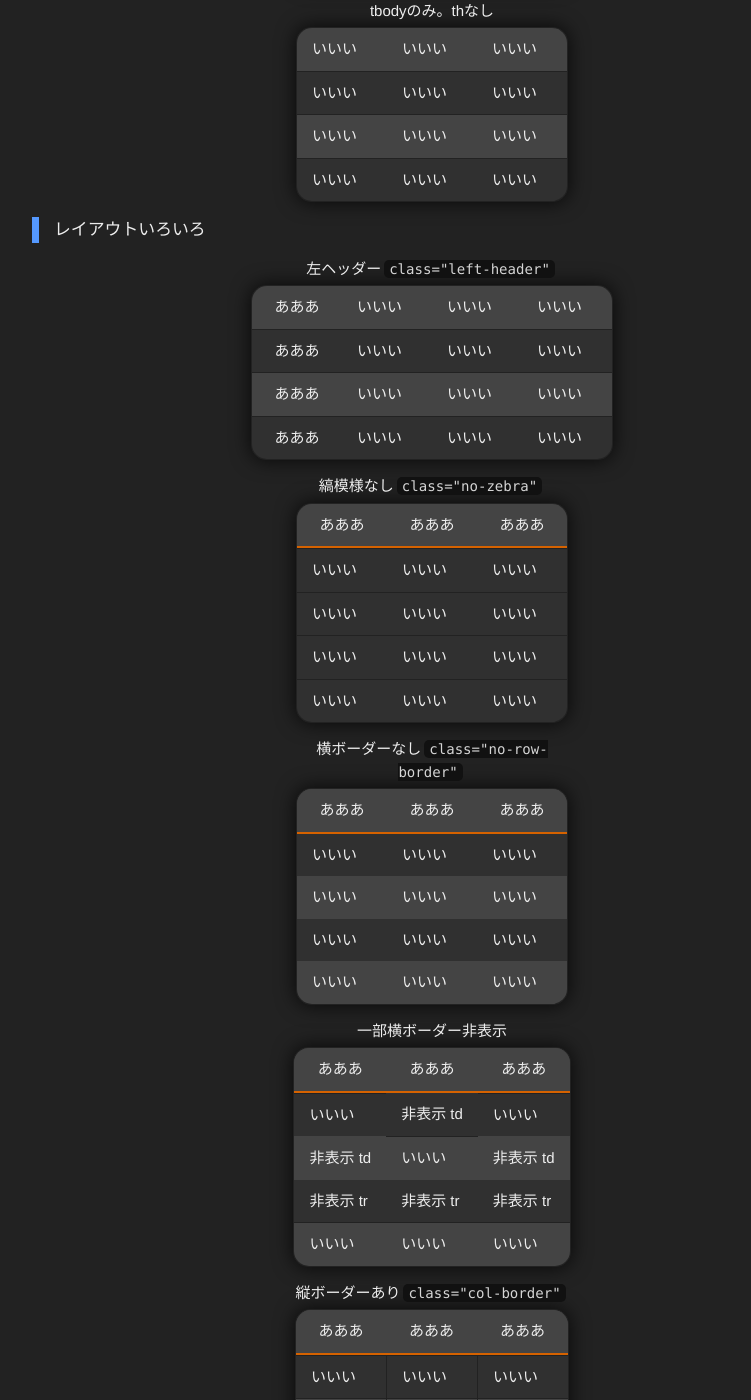
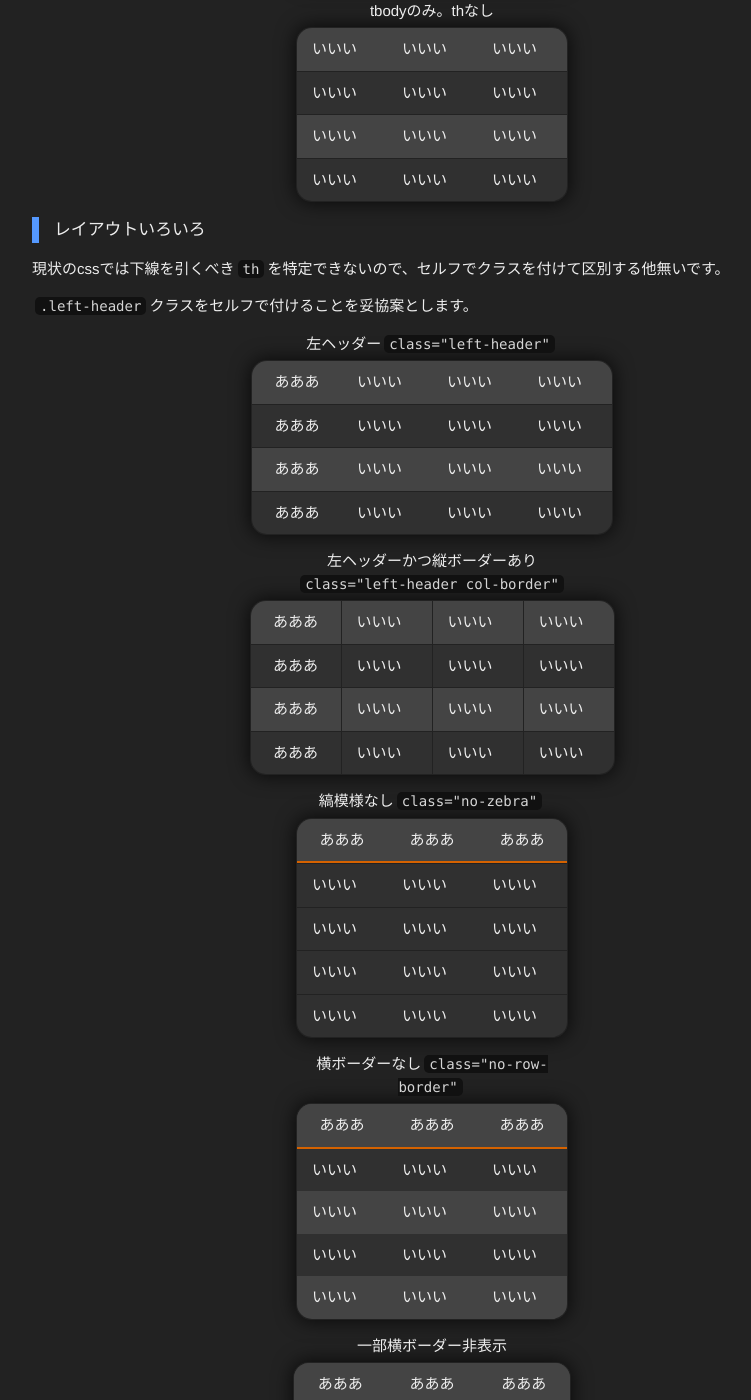
Before and after one commit to vuccaken/vuccaken.github.io, a Jekyll site: the page built from _pages/template.md, in a window 1280 px wide and 1400 px high, scrolled down 8197 px. Shown: the whole window, without its empty margins (208-959 px from the left). Built offline with Jekyll 4.4.1, drawn with Linux system fonts in a browser that asks for light colours; nearby versions of some CDN libraries; some of the changed text lies outside the part shown.

Commit message:
tableの縦ボーダー修正

```diff
--- a/_pages/template.md
+++ b/_pages/template.md
@@ -260,7 +260,7 @@
 | いいい | いいい | いいい |
 | いいい | いいい | いいい |
 
-テキスト方向、クラス指定
+テキスト方向、クラス指定（`.col-border`）
 
 {: .col-border}
 | あああ | あああ | あああ | あああ |
@@ -302,7 +302,7 @@
 </table>
 
 
-tbodyのみ使用。thなし
+tbodyのみ使用。thなしでtdのみ
 
 <table>
   <tbody>
@@ -366,8 +366,25 @@
 
 ### レイアウトいろいろ
 
+現状のcssでは下線を引くべき`th`を特定できないので、セルフでクラスを付けて区別する他無いです。
+
+`.left-header`クラスをセルフで付けることを妥協案とします。
+
 <table class="left-header">
   <caption>左ヘッダー<code>class="left-header"</code></caption>
+  <tbody>
+    <tr><th>あああ</th><td>いいい</td><td>いいい</td><td>いいい</td></tr>
+    <tr><th>あああ</th><td>いいい</td><td>いいい</td><td>いいい</td></tr>
+    <tr><th>あああ</th><td>いいい</td><td>いいい</td><td>いいい</td></tr>
+    <tr><th>あああ</th><td>いいい</td><td>いいい</td><td>いいい</td></tr>
+  </tbody>
+</table>
+
+<table class="left-header col-border">
+  <caption>
+    左ヘッダーかつ縦ボーダーあり<br>
+    <code>class="left-header col-border"</code>
+  </caption>
   <tbody>
     <tr><th>あああ</th><td>いいい</td><td>いいい</td><td>いいい</td></tr>
     <tr><th>あああ</th><td>いいい</td><td>いいい</td><td>いいい</td></tr>
--- a/_sass/_layout.scss
+++ b/_sass/_layout.scss
@@ -186,11 +186,16 @@
       border-top: solid $cell-border-width $cell-border-color;
     }
 
-    // 縦ボーダー（border-left）
+    // 縦ボーダー（border-right）
     &.col-border
-    :is(td):not(:first-child):not(.no-col-border):not(.no-col-border *)
+    th + td:not(:last-child):not(.no-col-border):not(.no-col-border *)
     {
       border-left: solid $cell-border-width $cell-border-color;
+    }
+    &.col-border
+    td:not(:last-child):not(.no-col-border):not(.no-col-border *)
+    {
+      border-right: solid $cell-border-width $cell-border-color;
     }
 
     // セルのスタイル
```
